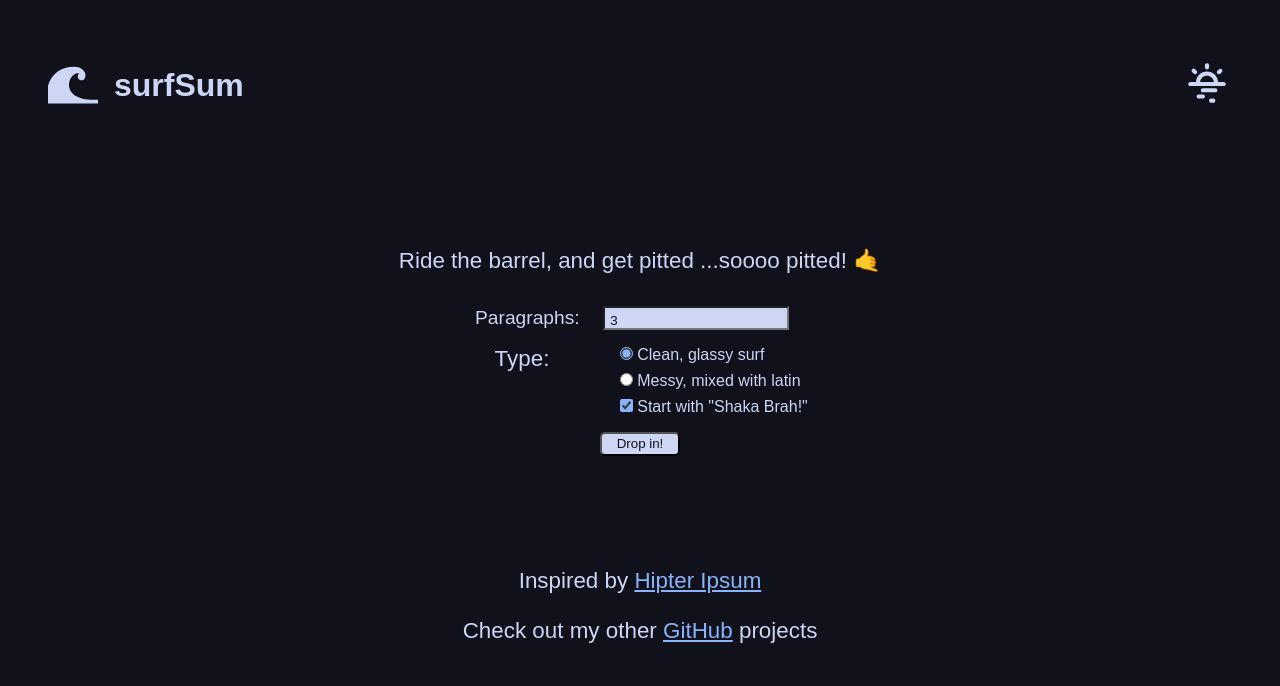
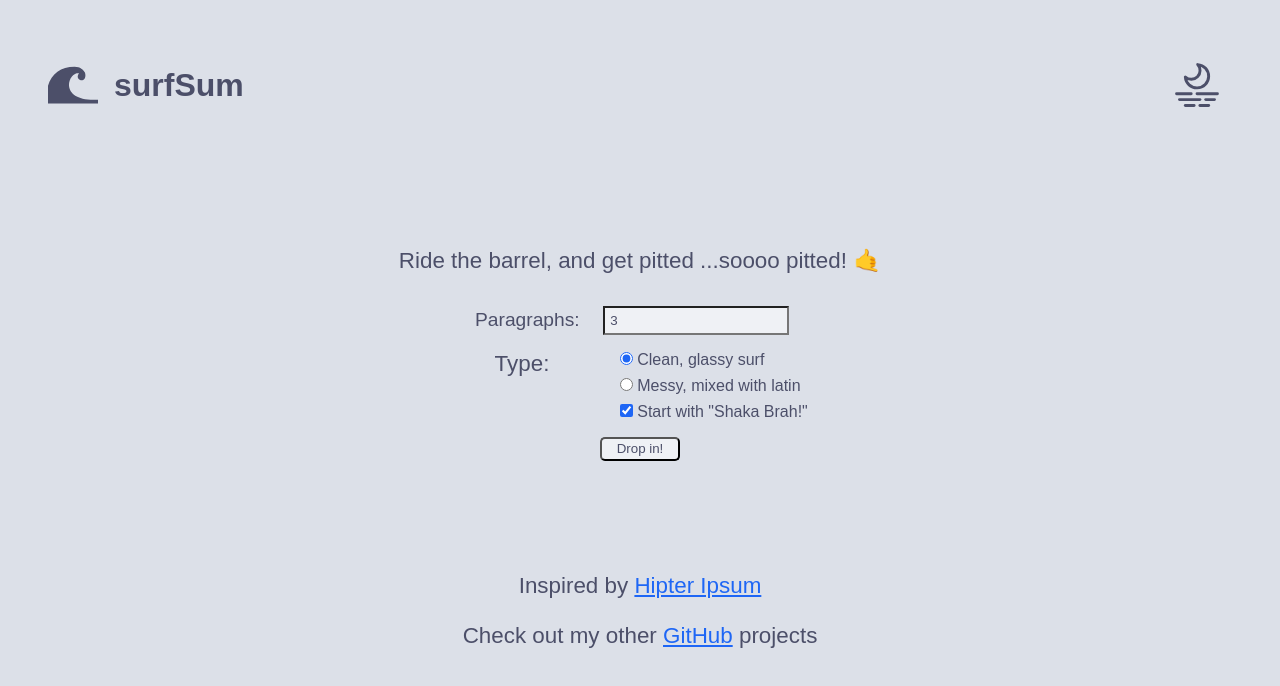
Before and after one commit to gestylinaga/surfSum, a plain HTML site: page index.html in a window 1280 px wide. Drawn offline with Linux system fonts and the light colour scheme.

Commit message:
feat: add light mode as default with dark mode toggle

```diff
--- a/css/style.scss
+++ b/css/style.scss
@@ -6,15 +6,20 @@
   font-family: 'Archive', sans-serif;
 }
 
-// Dark Mode
-$bg: #11111b;
-$text: #cdd6f4;
-$blue: #89b4fa;
+// Default Light Mode
+:root {
+  --bg: #dce0e8;
+  --seconday: #eff1f5;
+  --text: #4c4f69;
+  --blue: #1e66f5;
+}
 
-// Light Mode
-//$bg: #dce0e8;
-//$text: #4c4f69;
-//$blue: #1e66f5;
+.dark {
+  --bg: #11111b;
+  --seconday: #1e1e2e;
+  --text: #cdd6f4;
+  --blue: #89b4fa;
+}
 
 @mixin flex-col {
   display: flex;
@@ -24,8 +29,8 @@ $blue: #89b4fa;
 }
 
 body {
-  background-color: $bg;
-  color: $text;
+  background-color: var(--bg);
+  color: var(--text);
 }
 
 .skip {
@@ -35,7 +40,7 @@ body {
   width: 1px;
   height: 1px;
   overflow: hidden;
-  color: $text;
+  color: var(--text);
 
   &:focus {
     position: static;
@@ -57,24 +62,43 @@ header {
   display: flex;
   justify-content: center;
   align-items: center;
-  color: $text;
+  color: var(--text);
   text-decoration: none;
   gap: 1rem;
   > svg {
     width: 50px;
-    fill: $text;
+    fill: var(--text);
   }
-  // Aligns bottom of text with SVG
-  //> h1 {
-  //  transform: translateY(35%);
-  //}
 }
 
 .darkMode-toggle {
   background: none;
   border: none;
-  width: 50px;
-  fill: $text;
+}
+
+.sun,
+.moon {
+  position: absolute;
+  transform: translate(-100%, -50%);
+  fill: var(--text);
+  &:hover {
+    cursor: pointer;
+  }
+}
+
+.sun {
+  opacity: 0;
+  width: 60px;
+}
+.dark .sun {
+  opacity: 1;
+}
+.moon {
+  opacity: 1;
+  width: 70px;
+}
+.dark .moon {
+  opacity: 0;
 }
 
 p {
@@ -123,27 +147,36 @@ form {
   width: 5rem;
   height: 1.5rem;
   align-self: center;
-  background-color: $text;
-  color: $bg;
+  background-color: var(--seconday);
+  color: var(--text);
   border-radius: 5px;
 }
-input {
-  background-color: $text;
-  color: $bg;
+.dark .form-button {
+  background-color: var(--text);
+  color: var(--bg);
+}
+.p-input {
+  background-color: var(--seconday);
+  color: var(--text);
   padding-left: 5px;
   padding-top: 5px;
+  padding-bottom: 5px;
+}
+.dark .p-input {
+  background-color: var(--text);
+  color: var(--bg);
 }
 input[type="radio"] {
-  accent-color: $blue;
-  background-color: $text;
+  accent-color: var(--blue);
+  background-color: var(--text);
 }
 input[type="checkbox"] {
-  accent-color: $blue;
-  background-color: $text;
+  accent-color: var(--blue);
+  background-color: var(--text);
 }
 
 a {
-  color: $blue;
+  color: var(--blue);
 }
 
 .bottom-text {
--- a/index.html
+++ b/index.html
@@ -26,7 +26,7 @@
         <h1>surfSum</h1>
       </a>
       <button class="darkMode-toggle">
-        <svg style="enable-background:new 0 0 24 24;" version="1.1" viewBox="0 0 24 24" xml:space="preserve" xmlns="http://www.w3.org/2000/svg" xmlns:xlink="http://www.w3.org/1999/xlink">
+        <svg class="sun" style="enable-background:new 0 0 24 24;" version="1.1" viewBox="0 0 24 24" xml:space="preserve" xmlns="http://www.w3.org/2000/svg" xmlns:xlink="http://www.w3.org/1999/xlink">
           <style type="text/css">
             .st0{opacity:0.2;fill:none;stroke:#000000;stroke-width:5.000000e-02;stroke-miterlimit:10;}
           </style>
@@ -37,6 +37,10 @@
           <path d="M7,18c0,0.6,0.4,1,1,1h2c0.6,0,1-0.4,1-1s-0.4-1-1-1H8C7.4,17,7,17.4,7,18z"/>
           <path d="M14,19c-0.6,0-1,0.4-1,1s0.4,1,1,1h1c0.6,0,1-0.4,1-1s-0.4-1-1-1H14z"/>
           <path d="M13,4V3c0-0.6-0.4-1-1-1s-1,0.4-1,1v1c0,0.6,0.4,1,1,1S13,4.6,13,4z"/><path d="M18.4,7.1l0.7-0.7c0.4-0.4,0.4-1,0-1.4s-1-0.4-1.4,0L17,5.6c-0.4,0.4-0.4,1,0,1.4c0.2,0.2,0.5,0.3,0.7,0.3   S18.2,7.2,18.4,7.1z"/><path d="M6.3,7.3c0.3,0,0.5-0.1,0.7-0.3c0.4-0.4,0.4-1,0-1.4L6.3,4.9c-0.4-0.4-1-0.4-1.4,0s-0.4,1,0,1.4l0.7,0.7   C5.8,7.2,6.1,7.3,6.3,7.3z"/></g></svg>
+
+        <svg class="moon" viewBox="0 0 24 24" xmlns="http://www.w3.org/2000/svg">
+          <defs><style>.cls-1,.cls-2{fill:none;}.cls-2{stroke:#4c4f69;stroke-linecap:round;stroke-linejoin:round;}</style></defs>
+          <g data-name="Layer 2" id="Layer_2"><g id="Workspace"><rect class="cls-1" height="24" width="24"/><line class="cls-2" x1="12.01" x2="19" y1="15" y2="15"/><line class="cls-2" x1="5" x2="10" y1="15" y2="15"/><line class="cls-2" x1="15" x2="18" y1="17" y2="17"/><line class="cls-2" x1="6" x2="13" y1="17" y2="17"/><line class="cls-2" x1="13" x2="16" y1="19" y2="19"/><line class="cls-2" x1="8" x2="11" y1="19" y2="19"/><path class="cls-2" d="M12.24,5A3,3,0,0,1,8,9.24,4,4,0,1,0,12.24,5Z"/></g></g></svg>
       </button>
     </header>
 
@@ -51,7 +55,7 @@
         <form action="javascript: handleClick()">
           <div class="p-box">
             <label class="p-label" for="paragraph-num">Paragraphs:</label>
-            <input id="paragraph-num" type="text" name="paragraphs" value="3" maxlength="2">
+            <input class="p-input" id="paragraph-num" type="text" name="paragraphs" value="3" maxlength="2">
           </div>
 
           <div class="types-box">
@@ -90,6 +94,7 @@
 
     </div>
 
+    <script src="./js/darkModeToggle.js"></script>
     <script src="./js/surfWords.js"></script>
     <script src="./js/latinWords.js"></script>
     <script src="./script.js"></script>
--- /dev/null
+++ b/js/darkModeToggle.js
@@ -0,0 +1,27 @@
+// 🌊 surfSum darkModeToggle
+let darkMode = localStorage.getItem("darkMode");
+const darkModeToggle = document.querySelector(".darkMode-toggle");
+
+const enableDarkMode = () => {
+  document.body.classList.add("dark");
+  localStorage.setItem("darkMode", "enabled");
+}
+
+const disableDarkMode = () => {
+  document.body.classList.remove("dark");
+  localStorage.setItem("darkMode", null);
+}
+
+if (darkMode === "enabled") {
+  enableDarkMode();
+}
+
+darkModeToggle.addEventListener("click", () => {
+  darkMode = localStorage.getItem("darkMode");
+
+  if (darkMode !== "enabled") {
+    enableDarkMode();
+  } else {
+    disableDarkMode();
+  }
+})
--- a/script.js
+++ b/script.js
@@ -1,5 +1,6 @@
 // 🌊 surfSum
-console.log("Get pitted...sooo pitted!");
+console.log("Get pitted");
+console.log("...so pitted!");
 
 let latin = false;
 const display = document.getElementById("display");
```
Also changed, not shown: css/style.css, 1 other file.
